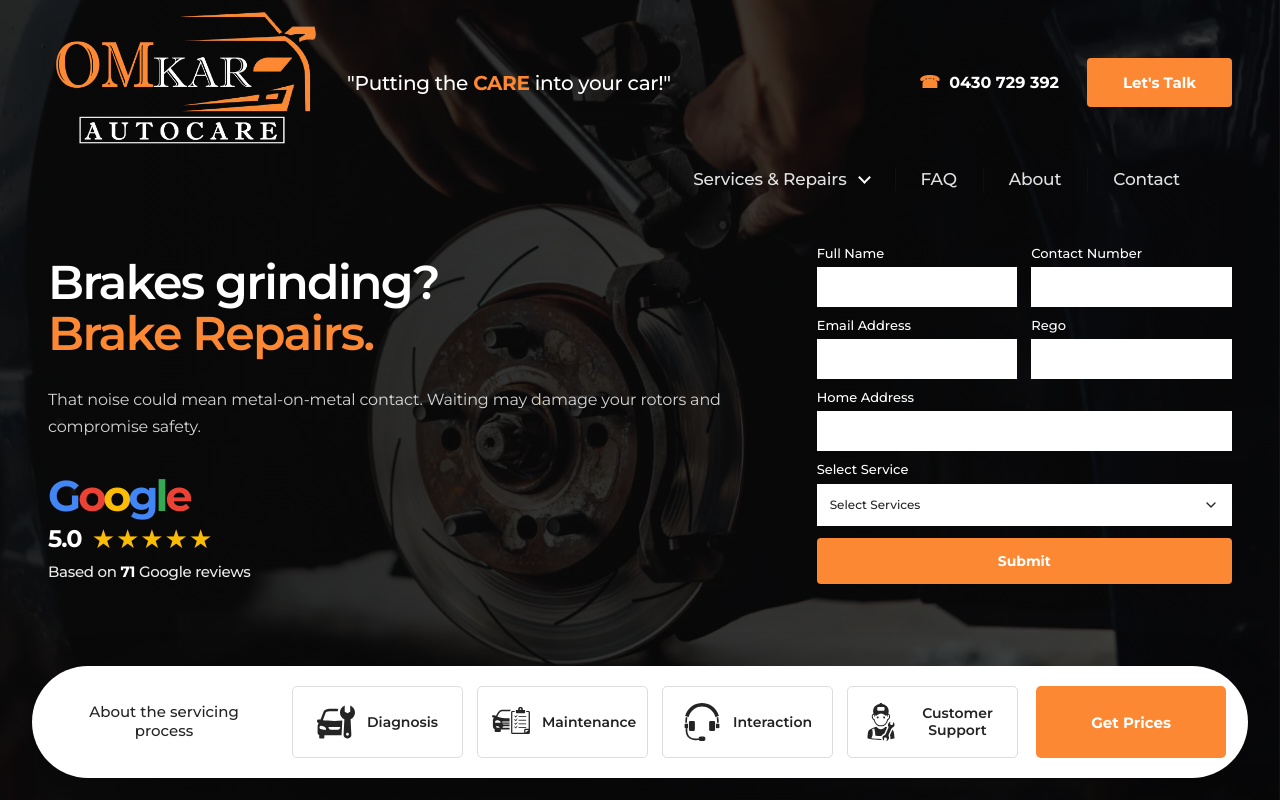
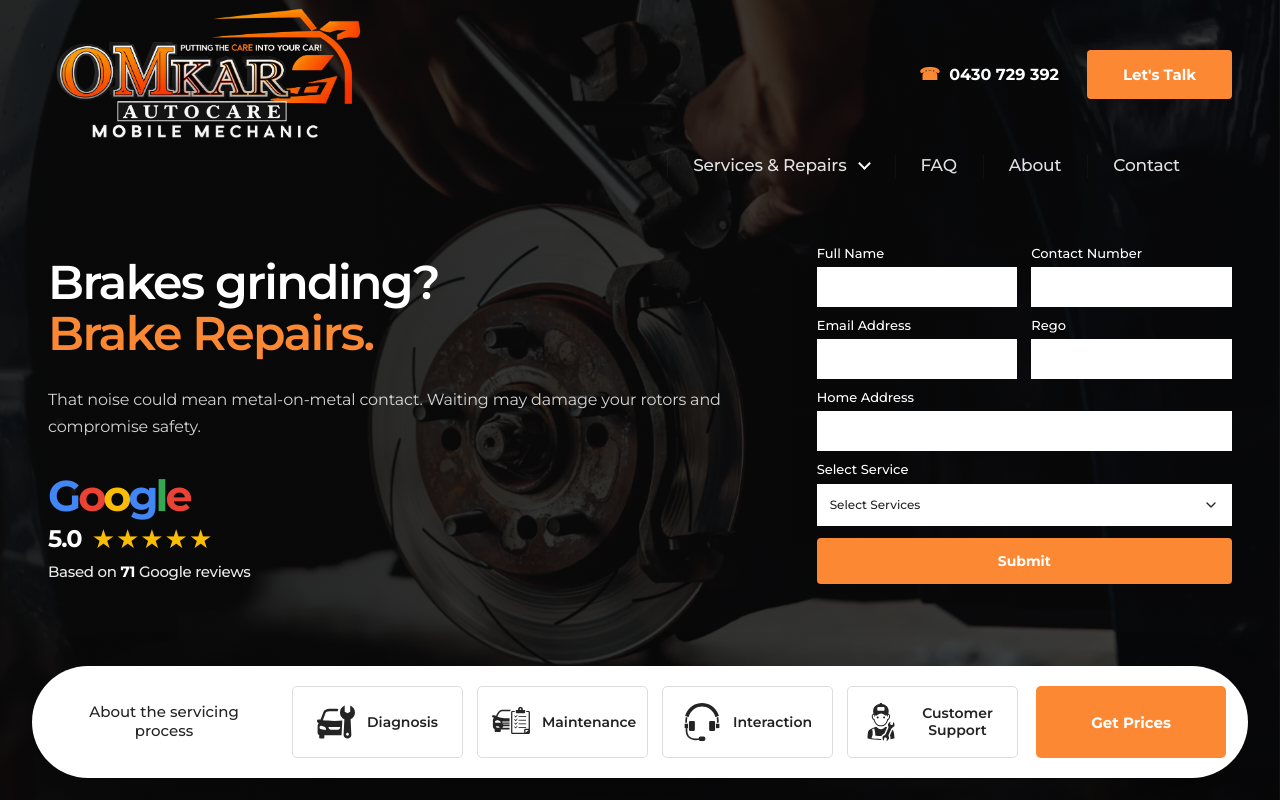
Before and after one commit to buildwithowen/omkar-auto-care, a Next.js app: page /brake-systems in a window 1280 px wide. Shown: the top 800 px of the page. Built offline with nearby package versions, Linux system fonts and the light colour scheme.

Commit message:
Update Omkar header logo

```diff
--- a/components/layout/Footer.tsx
+++ b/components/layout/Footer.tsx
@@ -87,7 +87,7 @@ export default function Footer() {
               aria-label="OMKAR Autocare homepage"
             >
               <Image
-                src="/images/omkar-autocare-logo.png"
+                src="/images/omkar-autocare-mechanic.webp"
                 alt="OMKAR Autocare"
                 width={220}
                 height={100}
--- a/components/layout/Header.module.css
+++ b/components/layout/Header.module.css
@@ -1,6 +1,6 @@
 /* =========================================================
    OMKAR AUTOCARE — HEADER
-   FINAL REFINED VERSION
+   CLEAN COMPACT LOGO VERSION
 ========================================================= */
 
 .header {
@@ -9,6 +9,7 @@
   left: 0;
   width: 100%;
   z-index: 1000;
+
   color: #ffffff;
 
   font-family:
@@ -39,7 +40,7 @@
 ========================================================= */
 
 .topRow {
-  min-height: 148px;
+  min-height: 138px;
 
   display: flex;
   align-items: center;
@@ -47,21 +48,26 @@
 
   gap: 42px;
 
-  padding-top: 8px;
+  padding-top: 6px;
 }
+
+
+/* =========================================================
+   BRAND / LOGO
+========================================================= */
 
 .brand {
   display: flex;
   align-items: center;
 
-  gap: 24px;
+  flex-shrink: 0;
 
   color: inherit;
   text-decoration: none;
 }
 
 .logoWrap {
-  width: 275px;
+  width: 320px;
   flex-shrink: 0;
 }
 
@@ -72,23 +78,6 @@
   height: auto;
 
   object-fit: contain;
-}
-
-.tagline {
-  color: #ffffff;
-
-  font-size: 20px;
-  font-weight: 500;
-  line-height: 1.3;
-
-  white-space: nowrap;
-
-  letter-spacing: -0.015em;
-}
-
-.tagline span {
-  color: #fd8833;
-  font-weight: 700;
 }
 
 
@@ -141,6 +130,8 @@
 
   padding: 17px 24px;
 
+  border: 0;
+
   background: #fd8833;
 
   color: #ffffff;
@@ -153,6 +144,8 @@
   line-height: 1;
 
   border-radius: 4px;
+
+  cursor: pointer;
 
   transition:
     background 0.2s ease,
@@ -179,7 +172,6 @@
   padding-bottom: 10px;
   padding-right: 26px;
 
-  /* Safely move navigation upward */
   transform: translateY(-14px);
 }
 
@@ -253,7 +245,6 @@
   margin-left: 5px;
   margin-top: -4px;
 
-  /* Hide original ⌄ character */
   font-size: 0;
   line-height: 0;
 
@@ -399,23 +390,15 @@
   }
 
   .topRow {
-    min-height: 120px;
+    min-height: 112px;
 
     gap: 18px;
 
-    padding-top: 5px;
-  }
-
-  .brand {
-    gap: 14px;
+    padding-top: 4px;
   }
 
   .logoWrap {
-    width: 195px;
-  }
-
-  .tagline {
-    font-size: 13px;
+    width: 240px;
   }
 
   .topActions {
@@ -528,16 +511,10 @@
     min-width: 0;
 
     margin-right: auto;
-
-    gap: 0;
   }
 
   .logoWrap {
-    width: 150px;
-  }
-
-  .tagline {
-    display: none;
+    width: 160px;
   }
 
   .topActions {
@@ -807,6 +784,8 @@
 
     padding: 0 22px;
 
+    border: 0;
+
     background: #fd8833;
 
     color: #ffffff;
@@ -822,6 +801,8 @@
     letter-spacing: 0.035em;
 
     border-radius: 4px;
+
+    cursor: pointer;
 
     transition:
       background 0.2s ease,
@@ -848,7 +829,7 @@
   }
 
   .logoWrap {
-    width: 132px;
+    width: 145px;
   }
 
   .phone {
--- a/components/layout/Header.tsx
+++ b/components/layout/Header.tsx
@@ -67,7 +67,7 @@ export default function Header() {
 
         <div className={styles.topRow}>
 
-          {/* LOGO + TAGLINE */}
+          {/* LOGO */}
 
           <Link
             href="/"
@@ -76,18 +76,13 @@ export default function Header() {
           >
             <div className={styles.logoWrap}>
               <Image
-                src="/images/omkar-autocare-logo.png"
-                alt="Omkar Autocare"
-                width={320}
-                height={140}
+                src="/images/omkar-autocare-mechanic.webp"
+                alt="Omkar Autocare Mobile Mechanic"
+                width={900}
+                height={400}
+                priority
                 className={styles.logo}
               />
-            </div>
-
-            <div className={styles.tagline}>
-              &quot;Putting the{" "}
-              <span>CARE</span>{" "}
-              into your car!&quot;
             </div>
           </Link>
 
@@ -174,7 +169,7 @@ export default function Header() {
 
             {servicesOpen && (
               <div className={styles.dropdown}>
-<div className={styles.dropdownGrid}>
+                <div className={styles.dropdownGrid}>
 
                   {services.map((service) => (
                     <Link
@@ -190,7 +185,6 @@ export default function Header() {
                   ))}
 
                 </div>
-
               </div>
             )}
 
@@ -258,7 +252,7 @@ export default function Header() {
 
             {mobileServicesOpen && (
               <div className={styles.mobileServicesList}>
-{services.map((service) => (
+                {services.map((service) => (
                   <Link
                     key={service.href}
                     href={service.href}
@@ -268,7 +262,6 @@ export default function Header() {
                     {service.label}
                   </Link>
                 ))}
-
               </div>
             )}
 
```
Also changed, not shown: public/images/omkar-autocare-mechanic.webp (added).
